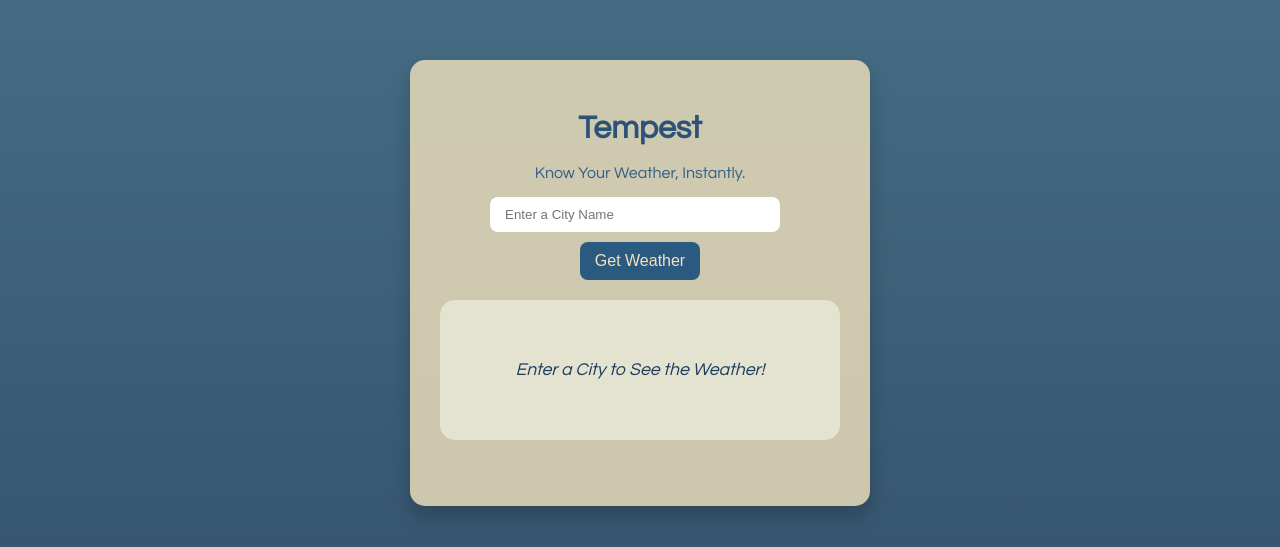
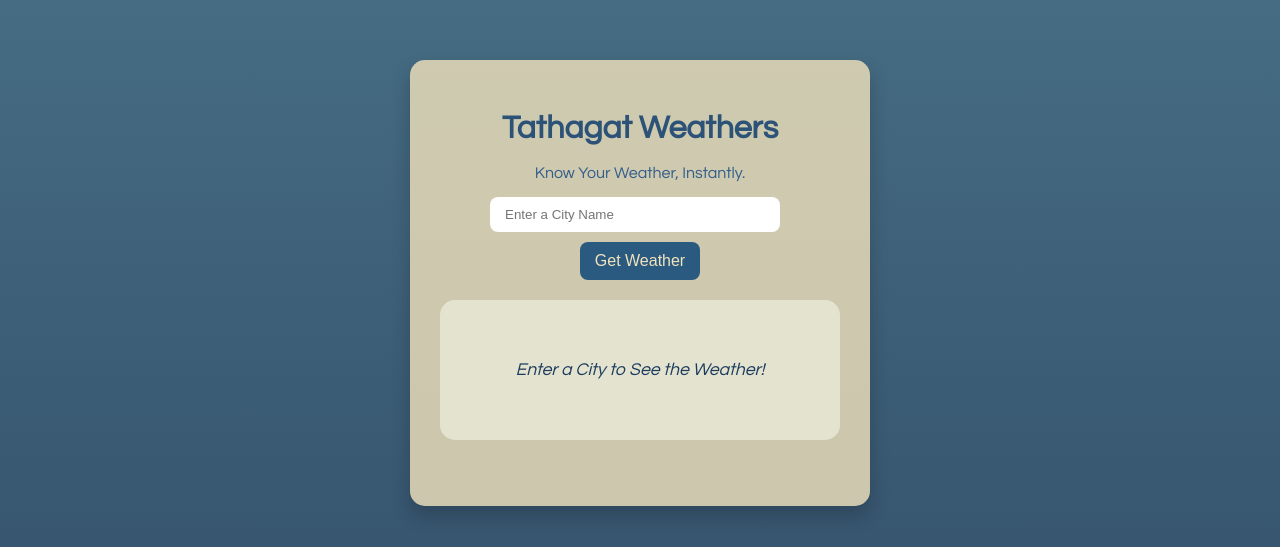
Before and after one commit to 4rnav-codes/TathagatWeathers, a plain HTML site: page index.html in a window 1280 px wide. Shown: the part 117-664 px from the top of the page. Drawn offline with Linux system fonts and the light colour scheme.

Commit message:
Update index.html

```diff
--- a/index.html
+++ b/index.html
@@ -4,14 +4,14 @@
 <head>
   <meta charset="utf-8">
   <meta name="viewport" content="width=device-width">
-  <title>Tempest - Weather App</title>
+  <title>Tathagat - Weather App</title>
   <link href="style.css" rel="stylesheet" type="text/css" />
   <link rel = "icon" type = "image/x-icon" href = "favicon.ico">
 </head>
 
 <body>
   <div class = "container">
-    <h1> Tempest </h1>
+    <h1> Tathagat Weathers </h1>
     <p class = topText> Know Your Weather, Instantly.</p>
     <div class = "searchBox">
       <input type = "text" id = "cityInput" placeHolder = "Enter a City Name">
```
